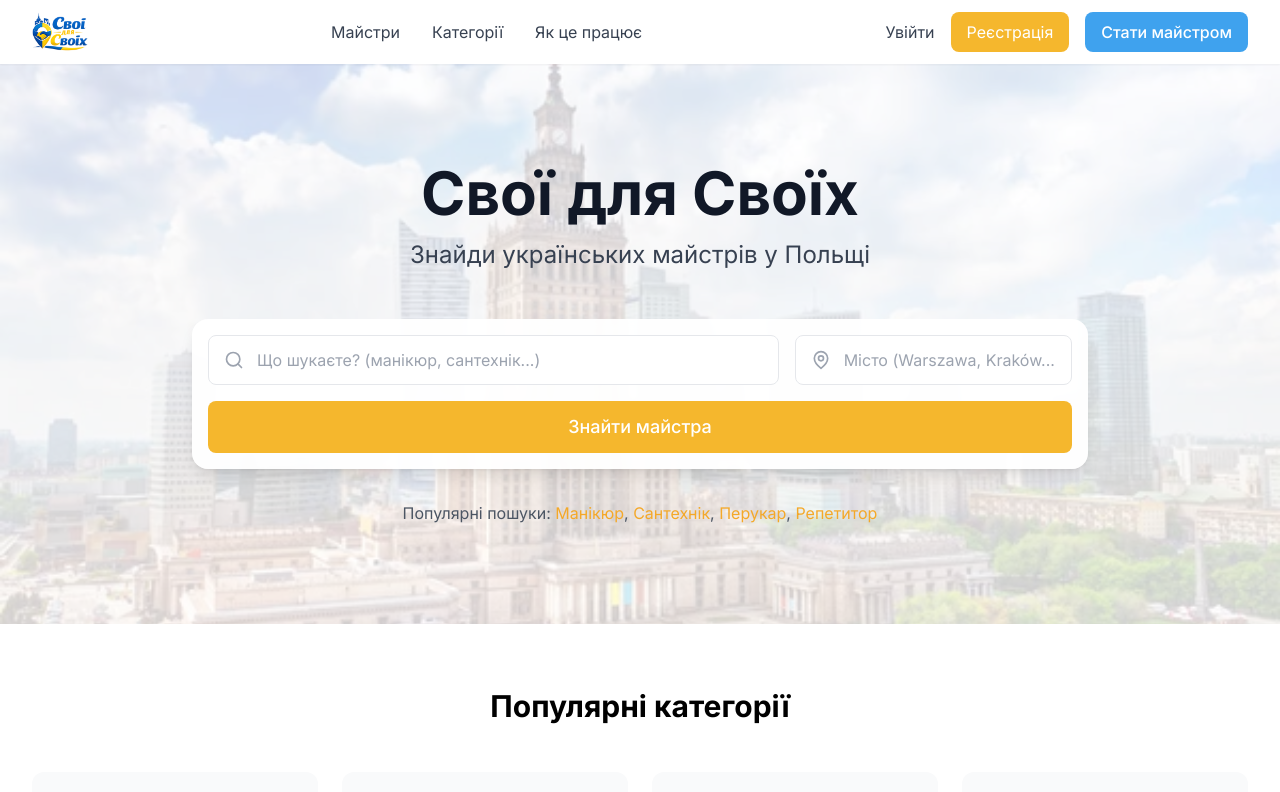
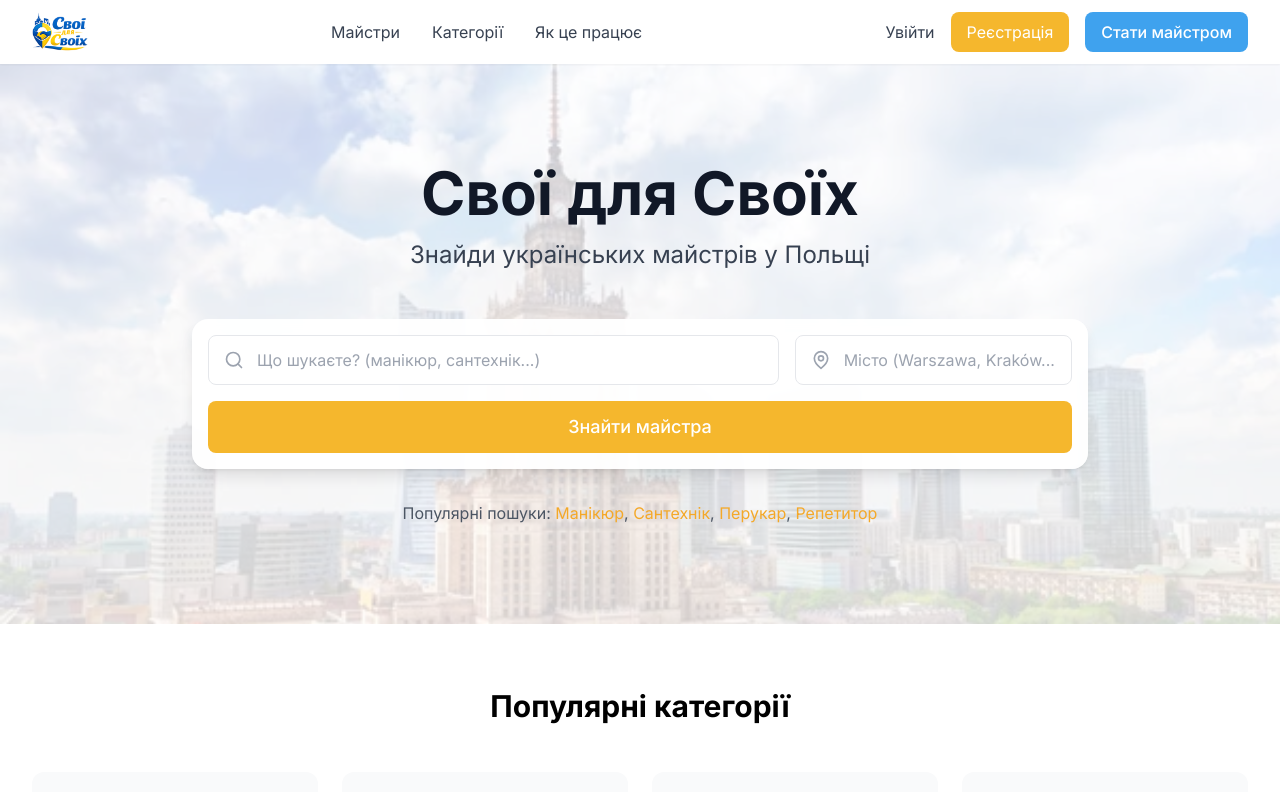
Before and after one commit to Orstan/svoi, a Next.js app in the folder frontend/: page / in a window 1280 px wide. Shown: the top 792 px of the page. Built offline with nearby package versions, Linux system fonts and the light colour scheme; no server answers.

Commit message:
Tune hero background position

```diff
--- a/frontend/components/home/Hero.tsx
+++ b/frontend/components/home/Hero.tsx
@@ -18,7 +18,7 @@ export function Hero() {
   };
 
   return (
-    <section className="relative overflow-hidden bg-[url('/poland.png')] bg-cover bg-center min-h-[420px] sm:min-h-[480px] lg:min-h-[560px] flex items-center py-12 sm:py-16 lg:py-20">
+    <section className="relative overflow-hidden bg-[url('/poland.png')] bg-cover bg-[position:50%_35%] sm:bg-[position:50%_30%] lg:bg-[position:50%_25%] min-h-[420px] sm:min-h-[480px] lg:min-h-[560px] flex items-center py-12 sm:py-16 lg:py-20">
       <div className="absolute inset-0 bg-white/80" />
       <div className="relative max-w-7xl mx-auto px-4 sm:px-6 lg:px-8">
         <div className="text-center mb-8 sm:mb-10 lg:mb-12">
```
